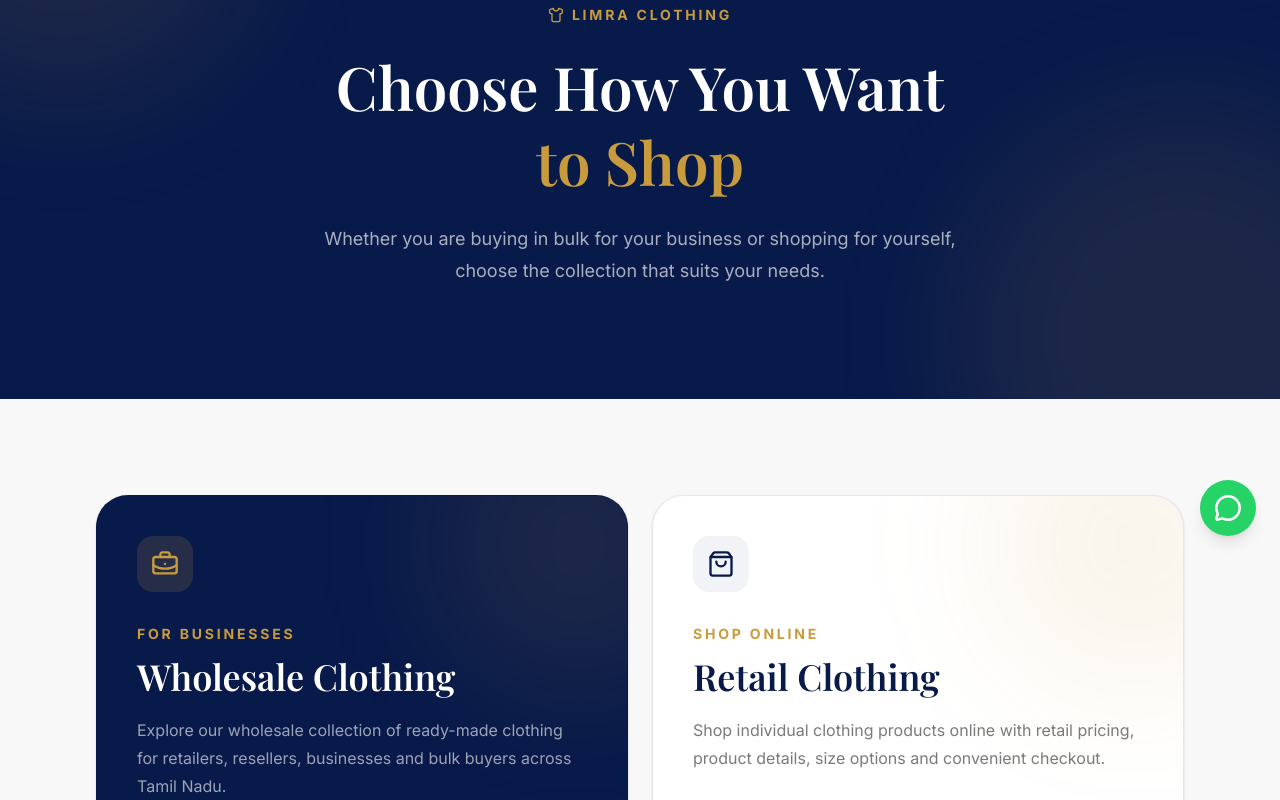
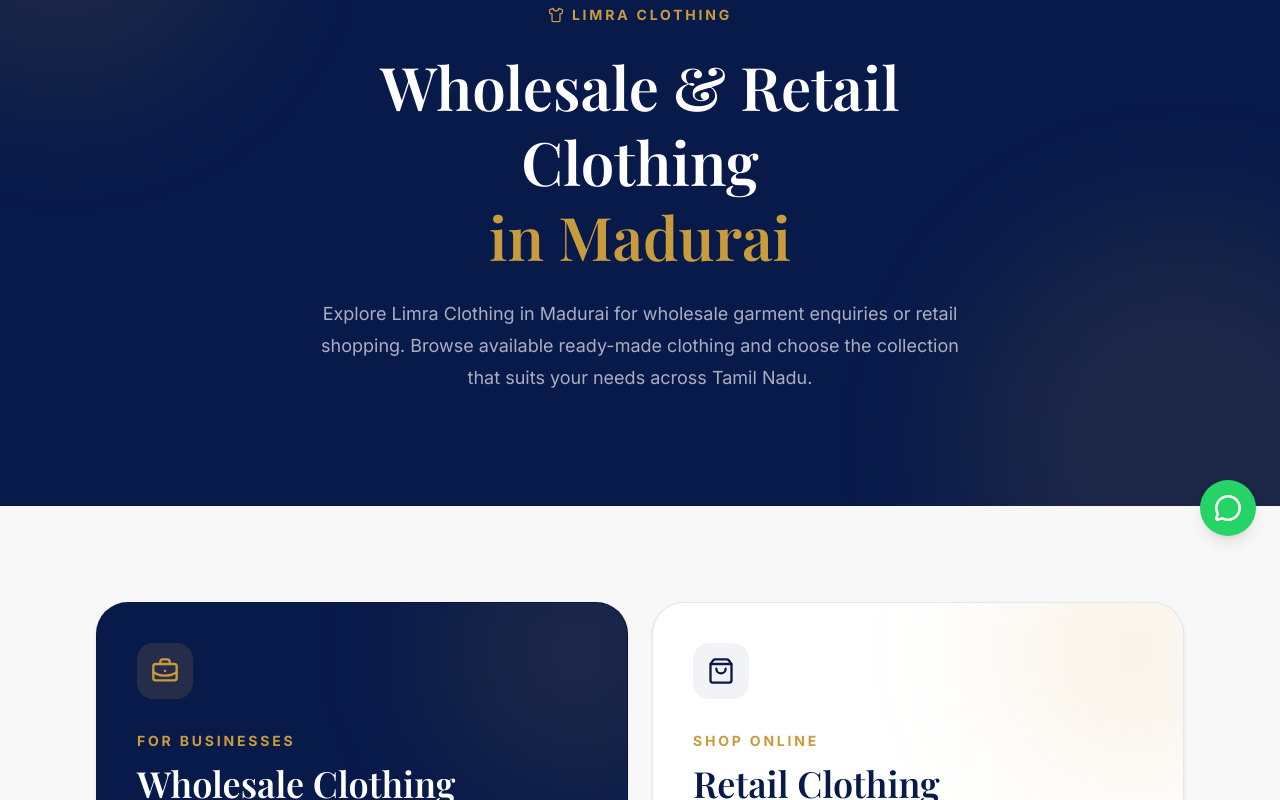
Before and after one commit to limraclothingmdu/limra-clothing, a Next.js app: page /products in a window 1280 px wide. Shown: the part 240-1040 px from the top of the page. Built offline with nearby package versions, Linux system fonts and the light colour scheme; no server answers; a web font is replaced by a local one.

Commit message:
Improve SEO metadata for key pages

```diff
--- a/app/about/page.tsx
+++ b/app/about/page.tsx
@@ -6,7 +6,7 @@
 import { siteConfig } from "@/lib/site";
 
 export const metadata: Metadata = {
-  title: "About Us",
+  title: "About Limra Clothing | Madurai Garment Business",
   description:
   "Learn about Limra Clothing, a ready-made clothing business in Madurai serving wholesale buyers, retailers and clothing businesses across Tamil Nadu.",
   keywords: [
@@ -19,9 +19,9 @@
     canonical: `${siteConfig.url}/about`,
   },
   openGraph: {
-    title: `About Us | ${siteConfig.name}`,
+    title: `About Limra Clothing | Madurai Garment Business`,
     description:
-      "Learn about Limra Clothing and our wholesale clothing business.",
+      "Discover Limra Clothing, a ready-made garment business in Madurai serving wholesale buyers and retailers across Tamil Nadu.",
     url: `${siteConfig.url}/about`,
     type: "website",
   },
--- a/app/contact/page.tsx
+++ b/app/contact/page.tsx
@@ -11,9 +11,9 @@
 import { siteConfig } from "@/lib/site";
 
 export const metadata: Metadata = {
-  title: "Contact Us",
+  title: "Contact Limra Clothing | Madurai Wholesale Garments",
   description:
-    "Contact Limra Clothing in Madurai for wholesale clothing enquiries, ready-made garments, product availability, and business requirements.",
+    "Contact Limra Clothing in Madurai for wholesale garment enquiries, retail product questions, availability and business requirements. We serve clothing buyers and retailers across Tamil Nadu.",
   keywords: [
     "contact Limra Clothing",
     "wholesale clothing Madurai contact",
@@ -24,9 +24,9 @@
     canonical: `${siteConfig.url}/contact`,
   },
   openGraph: {
-    title: `Contact Us | ${siteConfig.name}`,
+    title: `Contact Limra Clothing | Madurai Wholesale Garments`,
     description:
-      "Contact Limra Clothing for wholesale clothing enquiries in Madurai.",
+      "Contact Limra Clothing in Madurai for wholesale garment enquiries, retail product questions and business requirements.",
     url: `${siteConfig.url}/contact`,
     type: "website",
   },
--- a/app/products/page.tsx
+++ b/app/products/page.tsx
@@ -13,7 +13,7 @@
 export const metadata: Metadata = {
   title: "Wholesale & Retail Clothing in Madurai | Limra Clothing",
   description:
-    "Choose wholesale clothing for bulk orders or shop our retail collection online from Limra Clothing in Madurai, serving customers across Tamil Nadu.",
+    "Explore Limra Clothing in Madurai for retail shopping and wholesale garment enquiries. Browse available ready-made clothes or find clothing options for retailers and bulk buyers across Tamil Nadu.",
   keywords: [
     "wholesale clothing Madurai",
     "retail clothing Madurai",
@@ -28,7 +28,7 @@
     canonical: `${siteConfig.url}/products`,
   },
   openGraph: {
-    title: "Wholesale & Retail Clothing | Limra Clothing",
+    title: "Wholesale & Retail Clothing in Madurai | Limra Clothing",
     description:
       "Shop wholesale and retail clothing from Limra Clothing in Madurai, serving customers and businesses across Tamil Nadu.",
     url: `${siteConfig.url}/products`,
@@ -71,16 +71,14 @@
             </div>
 
             <h1 className="mt-5 font-serif text-4xl font-semibold leading-tight text-white sm:text-5xl lg:text-6xl">
-              Choose How You Want
+              Wholesale & Retail Clothing
               <span className="block text-[#C89B3C]">
-                to Shop
+                in Madurai
               </span>
             </h1>
 
             <p className="mx-auto mt-6 max-w-2xl text-base leading-8 text-white/65 sm:text-lg">
-              Whether you are buying in bulk for your business
-              or shopping for yourself, choose the collection
-              that suits your needs.
+              Explore Limra Clothing in Madurai for wholesale garment enquiries or retail shopping. Browse available ready-made clothing and choose the collection that suits your needs across Tamil Nadu.
             </p>
           </div>
         </div>
@@ -121,7 +119,7 @@
 
                   <li className="flex items-center gap-3">
                     <span className="h-1.5 w-1.5 rounded-full bg-[#C89B3C]" />
-                    Wholesale pricing
+                    Wholesale pricing enquiries
                   </li>
 
                   <li className="flex items-center gap-3">
@@ -158,9 +156,7 @@
                 </h2>
 
                 <p className="mt-5 max-w-lg text-sm leading-7 text-[#222]/60 sm:text-base">
-                  Shop individual clothing products online with
-                  retail pricing, product details, size options
-                  and convenient checkout.
+                  Shop ready-made clothes from Limra Clothing in Madurai. Browse available retail garments, review product details and prices, and proceed to checkout where available.
                 </p>
 
                 <ul className="mt-7 space-y-3 text-sm text-[#222]/70">
--- a/app/retail/products/page.tsx
+++ b/app/retail/products/page.tsx
@@ -34,9 +34,9 @@
 };
 
 export const metadata: Metadata = {
-  title: "Shop Ready-Made Clothing Online in Madurai",
+  title: "Shop Ready-Made Clothes in Madurai | Limra Clothing",
   description:
-    "Shop ready-made shirts, T-shirts, trousers and other clothing from Limra Clothing in Madurai. Explore our retail collection and shop available products.",
+    "Shop available ready-made clothing from Limra Clothing in Madurai. Browse retail products, compare product details and prices, and order online where available.",
   keywords: [
     "shop clothes online Madurai",
     "retail clothing Madurai",
@@ -53,7 +53,7 @@
     canonical: `${siteConfig.url}/retail/products`,
   },
   openGraph: {
-    title: `Shop Ready-Made Clothing | ${siteConfig.name}`,
+    title: `Shop Ready-Made Clothes in Madurai | ${siteConfig.name}`,
     description:
       "Explore and shop Limra Clothing's retail collection of ready-made garments in Madurai.",
     url: `${siteConfig.url}/retail/products`,
@@ -151,16 +151,16 @@
             </div>
 
             <h1 className="mt-5 font-serif text-4xl font-semibold leading-tight text-white sm:text-5xl lg:text-6xl">
-              Shop Ready-Made
+              Shop Ready-Made Clothes
               <span className="block text-[#C89B3C]">
-                Clothing
+                in Madurai
               </span>
             </h1>
 
             <p className="mt-6 max-w-2xl text-base leading-8 text-white/65 sm:text-lg">
-              Explore Limra Clothing&apos;s retail collection
-              of shirts, T-shirts, trousers and other
-              ready-made garments available in Madurai.
+              Browse Limra Clothing&apos;s available retail collection
+              of ready-made clothes. Review product details
+              and prices, and shop online where ordering is available.
             </p>
           </div>
         </div>
@@ -177,7 +177,7 @@
               </div>
 
               <h2 className="mt-2 font-serif text-3xl font-semibold text-[#081A4A] sm:text-4xl">
-                Shop Our Products
+                Ready-Made Clothing Available to Shop
               </h2>
             </div>
 
```
